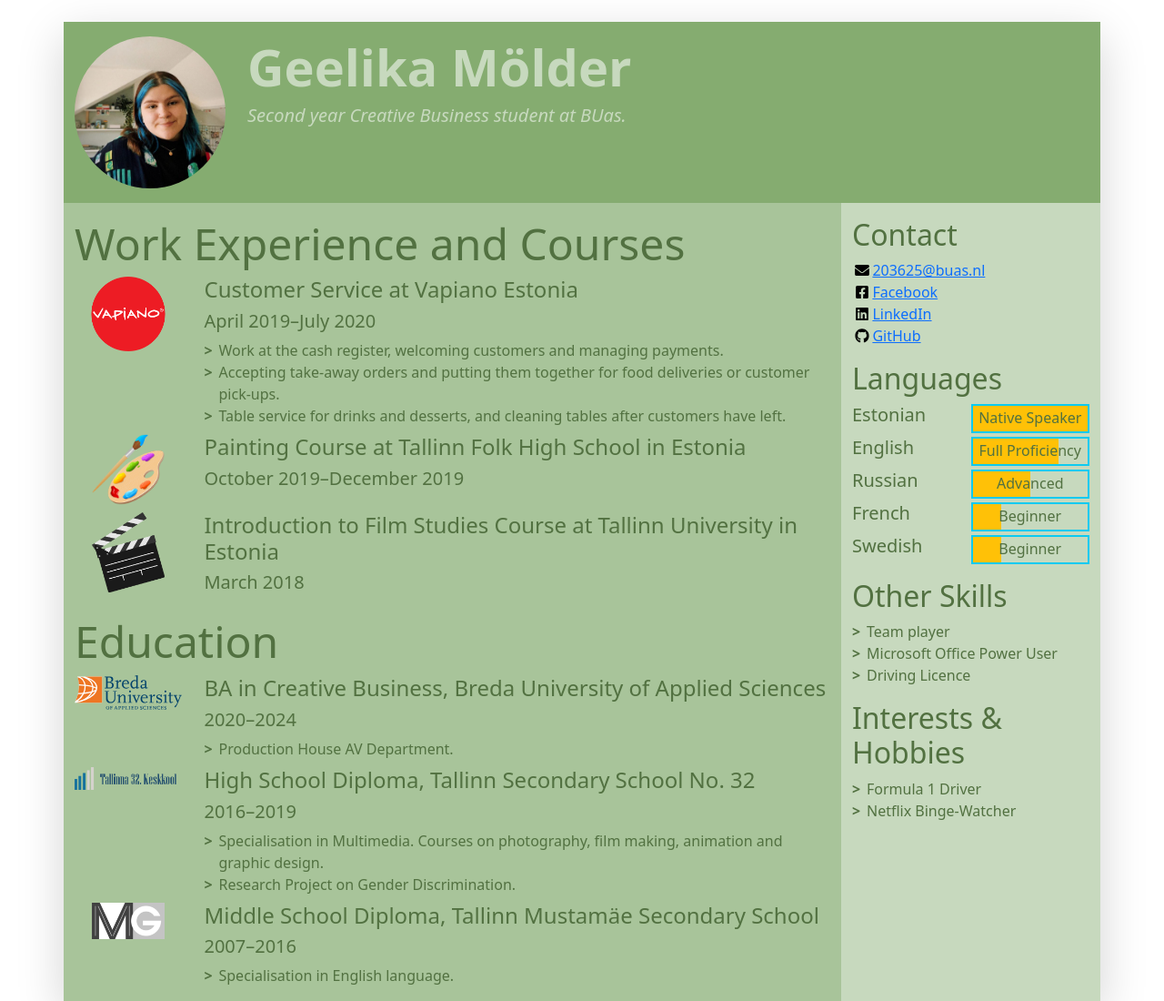
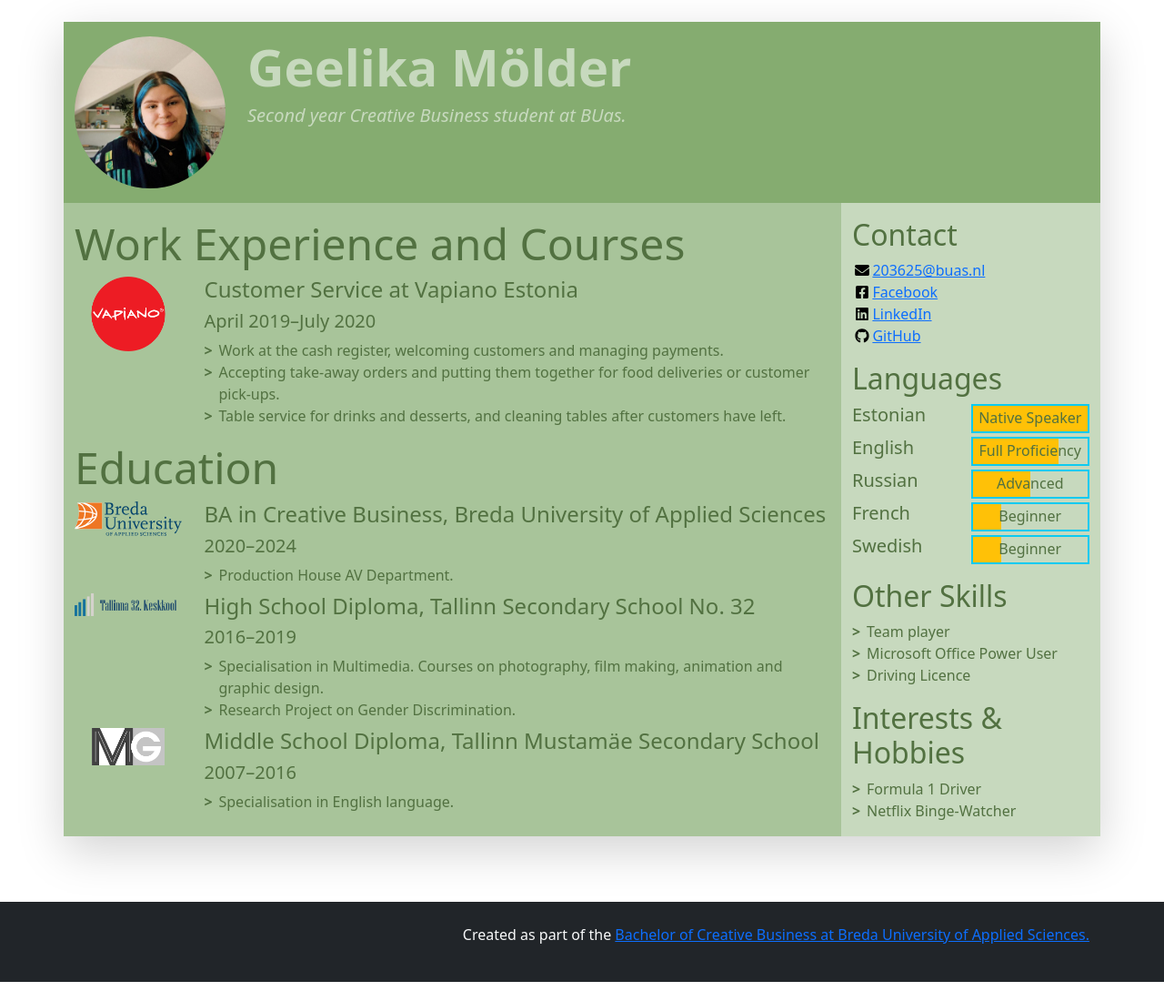
Before and after one commit to geelikam/cv, a plain HTML site: page index.html in a window 1280 px wide. Shown: the top 1100 px of the page at 91% size. After the commit the page ends 1079 px from the top, so only its background shows below. Drawn offline with nearby package versions, Linux system fonts and the light colour scheme.

Commit message:
Update index.html

```diff
--- a/index.html
+++ b/index.html
@@ -99,32 +99,6 @@
                   </ul>
                 </div>
               </li>
-
-              <!-- 2nd item in professional experience -->
-              <li class="biography-item row mb-2">
-                <div class="logo-container col-3 col-sm-2 col-md-3 col-lg-2">
-                <!-- We're using a grid inside a grid so we can align logos and text -->
-                  <img class="biography-logo mw-100 d-block mx-auto" src="images/employers/Painting.png" alt="Company logo" width="80">
-                </div>
-                <div class="biography-contents col-9 col-sm-10 col-md-9 col-lg-10">
-                  <h4>Painting Course at Tallinn Folk High School in Estonia</h4>
-                  <h5>October 2019&ndash;December 2019</h5>
-                  <!-- This entry doesn't have a list of achievements, but you can copy-paste the one from above -->
-                </div>
-              </li>
-
-                <li class="biography-item row mb-2">
-                <div class="logo-container col-3 col-sm-2 col-md-3 col-lg-2">
-                <!-- We're using a grid inside a grid so we can align logos and text -->
-                  <img class="biography-logo mw-100 d-block mx-auto" src="images/employers/Film.png" alt="Company logo" width="80">
-                </div>
-                <div class="biography-contents col-9 col-sm-10 col-md-9 col-lg-10">
-                  <h4>Introduction to Film Studies Course at Tallinn University in Estonia</h4>
-                  <h5>March 2018</h5>
-                  <!-- This entry doesn't have a list of achievements, but you can copy-paste the one from above -->
-                </div>
-              </li>
-
             </ul>
           </section>
 
```
